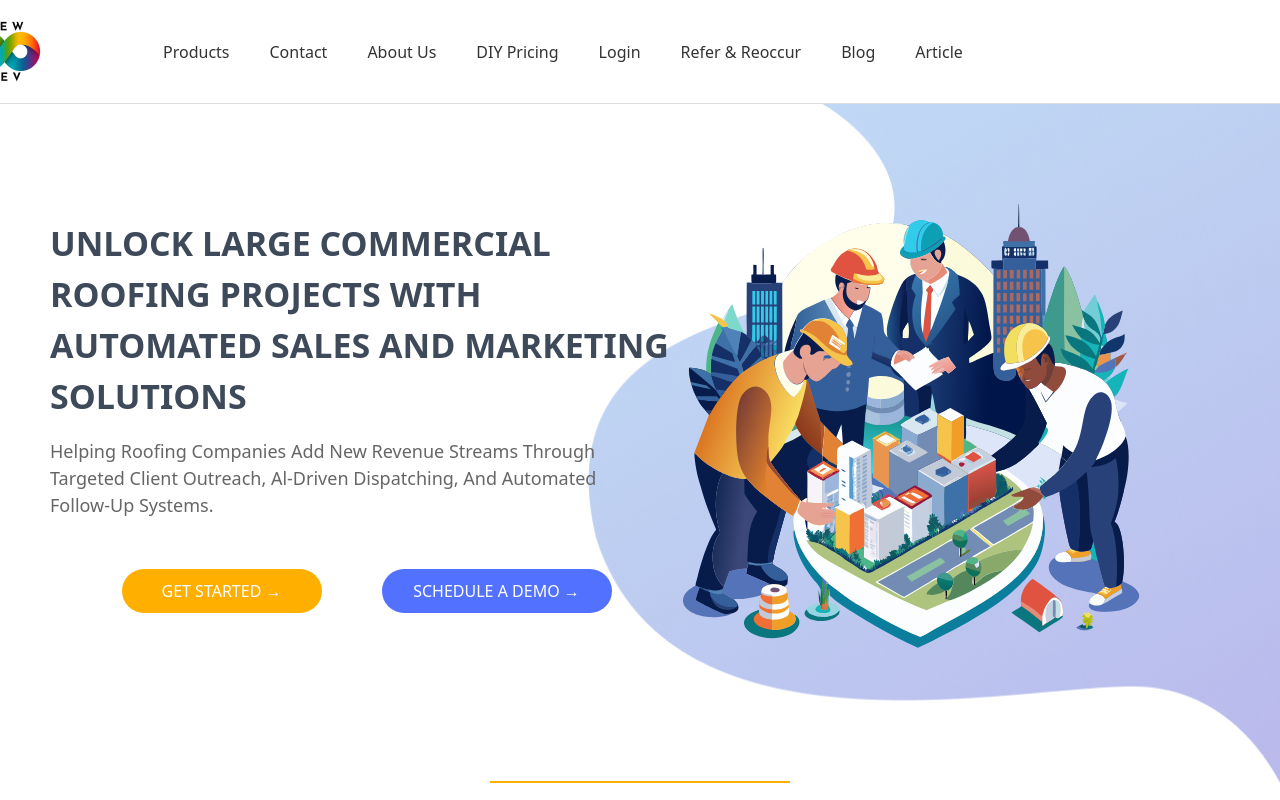
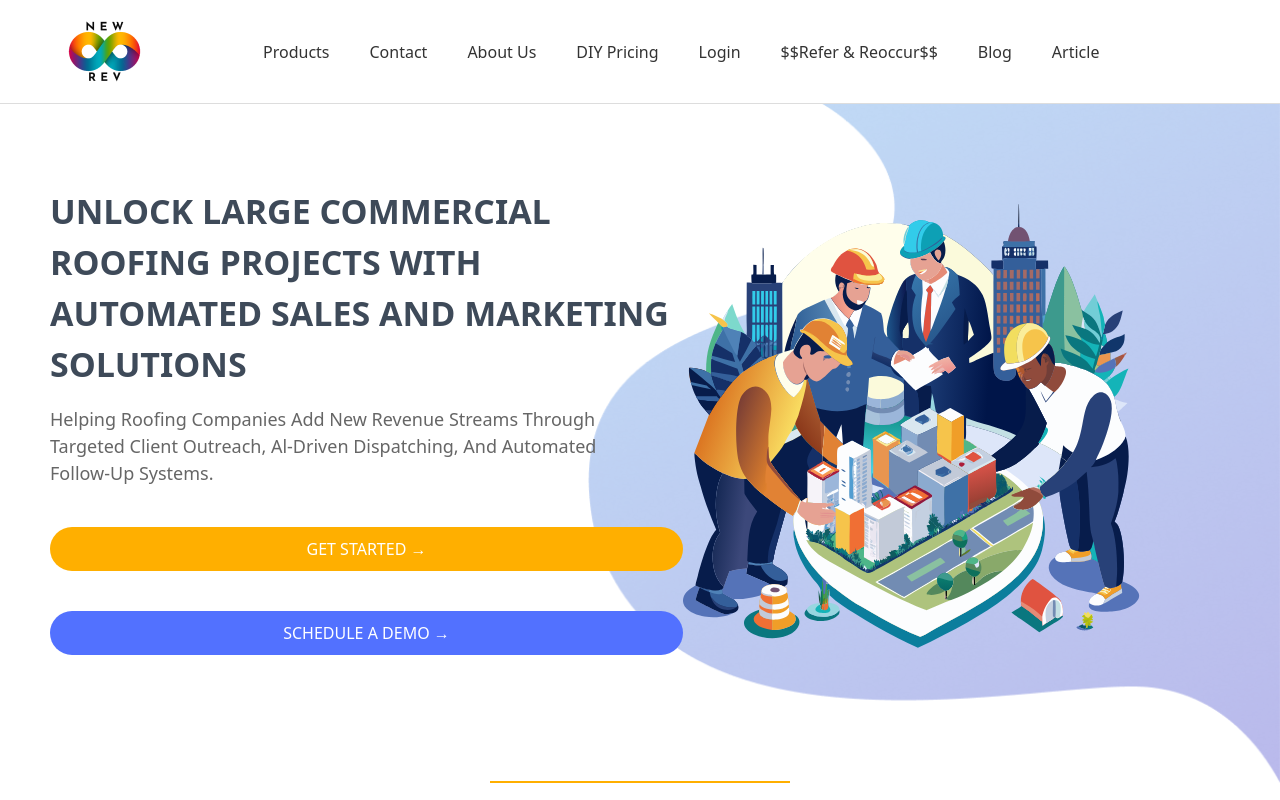
Before and after one commit to nidu003/rev, a Next.js app: page / in a window 1280 px wide. Shown: the top 800 px of the page. Built offline with nearby package versions, Linux system fonts and the light colour scheme.

Commit message:
update changesg on global.css and nav

```diff
--- a/app/globals.css
+++ b/app/globals.css
@@ -14,13 +14,14 @@ html,body {
 }
 
 /*Nav*/
+/* Base styles for desktop */
 .nav {
   display: flex;
   justify-content: space-between;
   align-items: center;
   padding: 1rem;
   border-bottom: 1px solid #ddd;
-  margin-left: -100px;
+  margin-left: 0; /* No negative margins */
 }
 
 .nav ul {
@@ -44,29 +45,71 @@ html,body {
   color: #666;
 }
 
-@media only screen and (max-width: 768px) {
+/* Tablet (max-width: 1024px) */
+@media only screen and (max-width: 1024px) {
   .nav {
-    flex-direction: column;
+    flex-direction: row; /* Keep horizontal layout for tablet */
+    justify-content: space-between;
+    padding: 0.5rem 1rem; /* Adjust padding */
   }
+
   .nav ul {
-    padding: 0;
+    display: flex;
+    flex-direction: row; /* Keep menu items in a row */
+    justify-content: space-around;
+    width: 100%; /* Spread menu items across the full width */
   }
+
   .nav li {
-    margin-right: -10px;
-    margin-bottom: 10px;
+    margin-right: 15px; /* Smaller margin between items */
   }
+
   .nav a {
-    font-size: 12px;
+    font-size: 16px; /* Slightly smaller text */
   }
+
   .nav img {
-    width: 20px;
-    height: 10px;
-    margin-left: 70px;
-    margin-right: -20px;
+    width: 30px; /* Adjust logo size for tablet */
+    height: auto;
+    margin-left: 0;
+    margin-right: 0;
   }
 }
 
+/* Mobile (max-width: 768px) */
+@media only screen and (max-width: 768px) {
+  .nav {
+    flex-direction: column; /* Stack items vertically */
+    align-items: flex-start; /* Align on the left */
+    padding: 1rem; /* Increase padding for touch devices */
+  }
+
+  .nav ul {
+    flex-direction: column; /* Stack the menu items vertically */
+    padding: 0;
+    width: 100%; /* Make the ul take full width */
+  }
+
+  .nav li {
+    margin-right: 0; /* No right margin */
+    margin-bottom: 10px; /* Space between items */
+  }
+
+  .nav a {
+    font-size: 14px; /* Smaller font size for mobile */
+  }
+
+  .nav img {
+    width: 40px; /* Adjust image size for mobile */
+    height: auto; /* Maintain aspect ratio */
+    margin-left: 0;
+    margin-right: 0;
+  }
+}
+
+
 /*Hero*/
+/* Base styles for desktop */
 .containerh {
   position: relative;
   display: flex;
@@ -107,7 +150,6 @@ p {
   display: flex;
   gap: 20px;
   margin-top: 20px;
-
 }
 
 .button {
@@ -130,7 +172,6 @@ p {
   cursor: pointer;
 }
 
-
 .background-image {
   height: 692px;
   position: absolute;
@@ -139,6 +180,45 @@ p {
   z-index: -1;
 }
 
+/* Tablet view (max-width: 1024px) */
+@media only screen and (max-width: 1024px) {
+  .containerh {
+    padding: 20px;
+    flex-direction: column;
+    align-items: center;
+  }
+
+  .image {
+    width: 80%;
+    height: auto;
+    margin-top: 30px;
+    margin-right: 0;
+  }
+
+  h1 {
+    font-size: 30px;
+    width: 100%;
+    text-align: center;
+  }
+
+  p {
+    font-size: 16px;
+    width: 80%;
+    text-align: center;
+  }
+
+  .buttons {
+    justify-content: center;
+    flex-direction: row;
+  }
+
+  .button, .button2 {
+    width: 180px;
+    font-size: 14px;
+  }
+}
+
+/* Mobile view (max-width: 768px) */
 @media only screen and (max-width: 768px) {
   .containerh {
     padding: 10px;
@@ -147,23 +227,39 @@ p {
   }
 
   .contenth {
-    flex-direction: column;
     align-items: center;
+  }
+
+  .image {
+    margin-top: 20px;
+    width: 80%;
+    height: auto;
+    margin-right: 0;
+    margin-left: 0;
+  }
+
+  h1 {
+    font-size: 24px;
+    width: 100%;
+    text-align: center;
+    margin-left: 0;
+  }
+
+  p {
+    font-size: 14px;
+    width: 90%;
+    text-align: center;
+    margin-left: 0;
   }
 
   .buttons {
     flex-direction: column;
+    gap: 10px;
   }
 
-  .button {
-    margin-bottom: 10px;
-  }
-
-  .image {
-    margin-top: 10px;
-    width: 80%;
-    height: auto;
-    margin-left: 20%;
+  .button, .button2 {
+    width: 100%;
+    padding: 10px;
   }
 
   .background-image {
@@ -173,11 +269,11 @@ p {
   .feature-item {
     flex-direction: column;
     align-items: center;
-
   }
 
   .feature-text {
     margin-left: 0;
+    text-align: center;
   }
 
   .col {
@@ -185,44 +281,25 @@ p {
     margin-bottom: 20px;
   }
 
-  .contenth h1{
-
-    text-align: center;
-    margin-left: -20px;
-  }
-
-  .contenth p{
-    width: 60%;
-    text-align: center;
-    margin-left: 130px;
-  }
-
   .rowf {
     flex-direction: column;
     align-items: center;
   }
 
-  .col .feature-item img{
-    margin-left: -70%;
+  .feature-item img {
+    margin-left: 0;
   }
 
-  .col .feature-text{
-    margin-left: -30%;
+  .col .feature-text {
+    margin-left: 0;
+    text-align: center;
   }
 
-  .feature-item1 img{
-    margin-left: -60%;
-  }
-
-  .col .feature-item2 img{
-    margin-left: -20%;
-  }
-
-  .containerf{
+  .containerf {
     display: none;
   }
+}
 
-}
 
 /*Feature*/
 .containerf {
@@ -273,15 +350,15 @@ p {
 /*Services*/
 
 
+/* Base styles for desktop */
 .containerss {
   max-width: 100%;
-
   padding: 20px;
   text-align: center;
   align-items: center;
 }
 
-.Heads{
+.Heads {
   font-size: 18px;
   font-weight: 700;
   color: #FFC787;
@@ -294,7 +371,6 @@ p {
   font-weight: 700;
   margin-bottom: 10px;
   color: #3E4A59;
-
 }
 
 .subtitless {
@@ -305,7 +381,6 @@ p {
 }
 
 .servicesGrid {
-
   display: grid;
   grid-template-columns: repeat(3, 1fr);
   gap: 20px;
@@ -317,7 +392,6 @@ p {
   align-items: center;
   width: 480px;
   background: #fff;
-
   padding: 20px;
   text-align: center;
 }
@@ -339,58 +413,79 @@ p {
   margin-bottom: 15px;
 }
 
-
-
-
-@media only screen and (max-width: 480px) {
-
+/* Tablet view (max-width: 1024px) */
+@media only screen and (max-width: 1024px) {
   .servicesGrid {
-    grid-template-columns: repeat(1, 1fr);
-    gap: 10px;
-    margin-left: -90px;
+    grid-template-columns: repeat(2, 1fr);
+    gap: 15px;
   }
-
 
   .serviceCard {
     width: 90%;
-    padding: 10px;
-    text-align: center;
+    padding: 15px;
   }
 
+  .icon {
+    width: 60px;
+  }
 
-  .icon {
-    width: 30px;
+  .Heads {
+    font-size: 16px;
+  }
+
+  .titless {
+    font-size: 22px;
+  }
+
+  .subtitless {
+    font-size: 1rem;
+  }
+
+  .serviceCard h3 {
+    font-size: 1.2rem;
+  }
+
+  .serviceCard p {
+    font-size: 14px;
+  }
+}
+
+/* Mobile view (max-width: 768px and below) */
+@media only screen and (max-width: 768px) {
+  .servicesGrid {
+    grid-template-columns: 1fr;
+    gap: 10px;
     margin: 0 auto;
   }
 
+  .serviceCard {
+    width: 100%;
+    padding: 10px;
+  }
+
+  .icon {
+    width: 40px;
+  }
 
   .Heads {
     font-size: 14px;
-    text-align: center;
-    margin-left: -160px;
   }
 
   .titless {
     font-size: 18px;
-    text-align: center;
   }
 
   .subtitless {
     font-size: 0.9rem;
-    text-align: center;
-    margin-left: -100px;
   }
 
   .serviceCard h3 {
     font-size: 1rem;
-    text-align: center;
   }
 
   .serviceCard p {
     font-size: 12px;
-    text-align: center;
   }
-
 
   .containerss {
     text-align: center;
@@ -418,30 +513,33 @@ p {
   margin-top: 50px;
 }
 
-.reviews-container, .communication-container {
+.reviews-container,
+.communication-container {
   display: flex;
   justify-content: center;
   margin-bottom: 20px;
 }
 
-.reviews-content, .communication-content {
+.reviews-content,
+.communication-content {
   display: flex;
   flex-direction: row;
   align-items: center;
   justify-content: center;
 }
 
-.communication-text{
-  margin-left: 200px;
+.communication-text {
+  margin-left: 150px; /* Adjusted for wider screens */
 }
 
-.communication-image{
-  margin-left: 150px;
+.communication-image {
+  margin-left: 20px; /* Reduced margin for better spacing */
 }
 
 button {
   margin: 20px;
 }
+
 .reviews-container {
   padding: 20px;
 }
@@ -466,11 +564,8 @@ button {
   height: auto;
 }
 
-
 .communication-container {
-
   padding: 20px;
-
 }
 
 .communication-content {
@@ -487,85 +582,126 @@ button {
   flex: 1;
 }
 
-
-
 .communication-container p {
   font-size: 16px;
   margin-bottom: 20px;
 }
 
-
-
-.reviews-text h1, .communication-text h1{
+.reviews-text h1,
+.communication-text h1 {
   font-size: 18px;
   font-weight: 700;
   color: #FFC787;
   font-family: Open Sans;
 }
 
-.reviews-text h2, .communication-text h2{
+.reviews-text h2,
+.communication-text h2 {
   font-size: 28px;
   font-weight: 700;
   color: #3E4A59;
 }
 
-@media (max-width: 768px) {
+/* Media Queries for Responsiveness */
+@media (max-width: 1024px) {
   .containerrr {
     margin: 20px;
     padding: 10px;
   }
 
-  .reviews-container, .communication-container {
-    width: 420px;
-    margin-bottom: 20px;
-    display: flex;
+  .reviews-container,
+  .communication-container {
+    width: 100%; /* Make containers full width */
+    flex-direction: column;
+    align-items: center; /* Center alignment */
+  }
+
+  .reviews-content,
+  .communication-content {
     flex-direction: column;
   }
 
-  .reviews-content, .communication-content {
-    display: flex;
-    flex-direction: column;
+  .reviews-text,
+  .communication-text {
+    width: 100%;
+    margin-bottom: 20px;
   }
 
-  .reviews-text, .communication-text {
-    width: 100%;
-    margin-bottom: 20px;
-
-  }
-
-  .reviews-image, .communication-image {
-    width: 60%;
+  .reviews-image,
+  .communication-image {
+    width: 80%; /* Adjusted for better mobile layout */
     height: auto;
     margin-bottom: 20px;
   }
 
-  .button, .button2 {
-    width: 50%;
+  button {
+    width: 100%; /* Full width buttons */
     padding: 10px;
     font-size: 16px;
     text-align: center;
   }
 
+  .communication-text {
+    margin-left: 0; /* Reset margin for mobile */
+    text-align: center; /* Center text */
+  }
+
+  .communication-image {
+    margin-left: 0; /* Reset margin for mobile */
+  }
+}
+
+@media (max-width: 768px) {
+  .containerrr {
+    margin: 10px; /* Adjust margin for smaller devices */
+    padding: 10px;
+  }
+
+  .reviews-container,
+  .communication-container {
+    width: 100%; /* Full width for smaller screens */
+    margin-bottom: 20px;
+  }
+
+  .reviews-content,
+  .communication-content {
+    flex-direction: column;
+  }
+
+  .reviews-text,
+  .communication-text {
+    width: 100%;
+    margin-bottom: 20px;
+  }
+
+  .reviews-image,
+  .communication-image {
+    width: 100%; /* Full width images */
+    height: auto;
+    margin-bottom: 20px;
+  }
+
   h1 {
-    font-size: 18px;
+    font-size: 16px; /* Adjusted font size for headers */
   }
 
   h2 {
-    font-size: 16px;
+    font-size: 14px; /* Adjusted font size for subheaders */
   }
 
-  .reviews-text p, .communication-text p {
+  .reviews-text p,
+  .communication-text p {
     width: 100%;
-   font-size: 14px;
-
+    font-size: 12px; /* Adjusted font size for paragraphs */
   }
 
-  .communication-container{
-    margin-left: -200px;
+  .communication-container {
+    margin-left: 0; /* Reset margin */
+    text-align: center; /* Center alignment */
   }
 
-  .communication-image{
-    margin-left: 60%;
+  .communication-image {
+    margin-left: 0; /* Reset margin */
   }
 }
 
@@ -585,7 +721,6 @@ button {
   margin: 40px auto;
   padding: 20px;
   background-color: white;
-
 }
 
 .containerap h1 {
@@ -605,15 +740,32 @@ button {
 }
 
 .logos img {
-  width: 1079px;
-  height: 140px;
+  width: 100%; /* Set to 100% for responsiveness */
+  max-width: 300px; /* Set a maximum width for images */
+  height: auto; /* Maintain aspect ratio */
   margin: 10px;
-
 }
 
+/* Media Queries for Responsive Design */
 @media (max-width: 768px) {
-  .logos img{
-    width: auto;
+  .logos img {
+    width: 100%; /* Full width on mobile */
+    max-width: 200px; /* Set maximum width for smaller devices */
+    height: auto; /* Maintain aspect ratio */
+  }
+
+  .containerap h1 {
+    font-size: 24px; /* Adjust font size for headers on mobile */
+  }
+}
+
+@media (max-width: 480px) {
+  .containerap h1 {
+    font-size: 20px; /* Further adjust font size for very small screens */
+  }
+
+  .logos img {
+    max-width: 150px; /* Further reduce max width for very small screens */
   }
 }
 
@@ -633,13 +785,12 @@ button {
 /*Contact*/
 .containerc {
   max-width: 100%;
-  height: 692px;
+  height: auto; /* Change to auto for better responsiveness */
   padding: 20px;
   background: linear-gradient( rgba(33,181,194,1) 100%, rgba(31,208,182,1) 100%, rgba(35,147,209,1) 100%);
-
 }
 
-.containerc h1{
+.containerc h1 {
   font-size: 28px;
   font-weight: 700;
   color: #FFFFFF;
@@ -647,7 +798,7 @@ button {
   margin-left: 5%;
 }
 
-.containerc p{
+.containerc p {
   font-size: 16px;
   font-weight: 400;
   color: #FFFFFF;
@@ -657,36 +808,66 @@ button {
 .imageContainerc {
   display: flex;
   justify-content: space-between;
+  flex-wrap: wrap; /* Allow wrapping for better responsiveness */
 }
 
-.home{
+.home {
   margin-top: 8%;
-  margin-left: 20%;
+  margin-left: 20%; /* Consider changing this to auto for better centering */
 }
 
 .floatRight {
-  height: 500px;
-
+  height: auto; /* Set height to auto for responsive image scaling */
+  max-height: 500px; /* Maintain a maximum height */
   margin-top: -5%;
 }
 
 @media only screen and (max-width: 768px) {
-
-  .containerc, .containerg {
-    position: relative;
-    width: 100%;
-    padding: 20px;
-    height: auto;
+  .containerc {
+    height: auto; /* Allow height to adjust based on content */
+    padding: 15px; /* Reduce padding on smaller screens */
   }
 
-  .containerg{
-    height: auto;
-    overflow-x: hidden;
+  .containerc h1 {
+    font-size: 24px; /* Decrease font size on tablets */
+    margin-left: 2%; /* Adjust margin for smaller screens */
   }
 
-  .containerg h1{
-    margin-top: 15%;
+  .containerc p {
+    font-size: 14px; /* Decrease font size for paragraphs */
+    margin-left: 2%; /* Adjust margin for smaller screens */
   }
+
+  .imageContainerc {
+    flex-direction: column; /* Stack images vertically on smaller screens */
+    align-items: center; /* Center images */
+    justify-content: center; /* Center content */
+  }
+
+  .home {
+    margin-left: 0; /* Center home section */
+    margin-top: 5%; /* Adjust top margin */
+  }
+
+  .floatRight {
+    margin: 0 auto; /* Center the floating image */
+    max-height: 400px; /* Adjust max-height for smaller screens */
+  }
+}
+
+@media only screen and (max-width: 480px) {
+  .containerc h1 {
+    font-size: 20px; /* Further decrease font size on mobile */
+  }
+
+  .containerc p {
+    font-size: 12px; /* Further decrease font size for mobile */
+  }
+
+  .floatRight {
+    max-height: 300px; /* Adjust max-height for mobile */
+  }
+}
 
   /* Image container styles */
   .imageContainerc {
@@ -740,7 +921,7 @@ button {
 }
 
 
-}
+
 
 
 /*Grow*/
@@ -834,7 +1015,7 @@ button {
   flex-direction: column;
   align-items: center;
   justify-content: center;
-  width: 720px;
+  width: 720px; /* Fixed width */
   padding: 20px;
   border: 1px solid #ddd;
   border-radius: 8px;
@@ -886,54 +1067,77 @@ button {
 @media only screen and (max-width: 768px) {
   .testimonial-card {
     margin: 10px;
-    width: 100%;
+    width: calc(100% - 40px); /* Adjust width to accommodate padding/margins */
+    max-width: 720px; /* Keep max width for larger screens */
   }
+
   .testimonial-image {
     width: 80px;
     height: 80px;
   }
-  .testimonial-content {
-    text-align: center;
+
+  .testimonial-name {
+    font-size: 18px; /* Slightly decrease font size for better readability */
   }
-  .testimonial-name {
-    font-size: 16px;
-  }
+
   .testimonial-role {
     font-size: 14px;
   }
+
   .testimonial-text {
-    font-size: 12px;
-    text-align: center;
-    width: 60%;
-    margin-left: 20%;
-  }
-  .Heads {
-    font-size: 20px;
-    text-align: center;
-  }
-  .titless {
-    font-size: 18px;
-    text-align: center;
+    font-size: 14px; /* Increase font size for readability on smaller screens */
+    width: 90%; /* Adjust width to prevent overflow */
+    margin: 0 auto; /* Center the text */
   }
 
+  .titlet {
+    font-size: 1.8em; /* Reduce title size */
+  }
+
+  .subtitlet {
+    font-size: 1.1em; /* Slightly reduce subtitle size */
+  }
 
   .subtitlest {
-    font-size: 14px;
-    text-align: center;
-    width: 80%;
+    font-size: 14px; /* Adjust subtitle size */
+    width: 90%; /* Center and adjust width */
+  }
+}
+
+@media only screen and (max-width: 480px) {
+  .titlet {
+    font-size: 1.5em; /* Further decrease title size for mobile */
+  }
+
+  .subtitlet {
+    font-size: 1em; /* Further decrease subtitle size for mobile */
+  }
+
+  .testimonial-name {
+    font-size: 16px; /* Adjust name size for mobile */
+  }
+
+  .testimonial-role {
+    font-size: 12px; /* Adjust role size for mobile */
+  }
+
+  .testimonial-text {
+    font-size: 12px; /* Adjust text size for mobile */
+    width: 100%; /* Full width on mobile */
   }
 }
 
 /*About*/
 .About-container {
-
   padding: 20px;
-
+  display: flex;
+  justify-content: center; /* Centering the container */
+  margin-bottom: 20px;
 }
 
 .About-content {
   display: flex;
-  flex-direction: row;
+  flex-direction: row; /* Horizontal layout for larger screens */
   align-items: center;
 }
 
@@ -945,34 +1149,25 @@ button {
   flex: 1;
 }
 
-
-
 .About-container p {
   font-size: 16px;
   margin-bottom: 20px;
 }
 
-
-
-.About-text h1{
+.About-text h1 {
   font-size: 18px;
   font-weight: 700;
   color: #FFC787;
-  font-family: Open Sans;
+  font-family: 'Open Sans', sans-serif;
 }
 
-.About-text h2{
+.About-text h2 {
   font-size: 28px;
   font-weight: 700;
   color: #3E4A59;
 }
 
-.About-container {
-  display: flex;
-  justify-content: center;
-  margin-bottom: 20px;
-}
-
+/* Flex container for wider screens */
 .About-content {
   display: flex;
   flex-direction: row;
@@ -980,71 +1175,75 @@ button {
   justify-content: center;
 }
 
-.about-text{
-  margin-left: 200px;
+.about-text {
+  margin-left: 20px; /* Adjusted margin for better spacing */
 }
 
-.About-image{
-  margin-left: 150px;
+.About-image {
+  margin-left: 20px; /* Adjusted margin for better spacing */
 }
 
 @media (max-width: 768px) {
-  .containerrr {
-    margin: 20px;
-    padding: 10px;
-  }
-
- .About-container {
-    width: 420px;
-    margin-bottom: 20px;
-    display: flex;
-    flex-direction: column;
-    margin-left: 500px;
+  .About-container {
+    flex-direction: column; /* Stack vertically on smaller screens */
+    align-items: center; /* Center align items */
+    width: 100%; /* Full width on smaller screens */
+    padding: 10px; /* Reduced padding */
+    margin-left: 0; /* Reset margin */
   }
 
   .About-content {
-    display: flex;
-    flex-direction: column;
+    flex-direction: column; /* Change to column layout */
+    align-items: center; /* Center align items */
+    width: 100%; /* Full width */
   }
 
   .About-text {
-    width: 100%;
+    width: 100%; /* Full width */
     margin-bottom: 20px;
-
+    text-align: center; /* Center text */
   }
 
- .About-image {
-    width: 60%;
+  .About-image {
+    width: 60%; /* Responsive width */
     height: auto;
-    margin-bottom: 20px;
+    margin: 0; /* Reset margin */
+    margin-bottom: 20px; /* Space below image */
   }
 
-  .button, .button2 {
-    width: 50%;
+  .button,
+  .button2 {
+    width: 50%; /* Responsive button width */
     padding: 10px;
     font-size: 16px;
     text-align: center;
   }
 
   h1 {
-    font-size: 18px;
+    font-size: 18px; /* Responsive h1 size */
   }
 
   h2 {
-    font-size: 16px;
+    font-size: 16px; /* Responsive h2 size */
   }
 
   .About-text p {
-    width: 100%;
-   font-size: 14px;
+    width: 100%; /* Full width for paragraphs */
+    font-size: 14px; /* Adjusted font size */
+  }
+}
 
+@media (max-width: 480px) {
+  .About-text h2 {
+    font-size: 24px; /* Further reduce h2 size for mobile */
   }
 
-  .About-container{
-    margin-left: 0px;
+  .About-text h1 {
+    font-size: 16px; /* Further reduce h1 size for mobile */
   }
 
-  .About-image{
-    margin-left: 10%;
+  .button,
+  .button2 {
+    width: 100%; /* Full width for buttons on mobile */
   }
 }
--- a/component/Nav.tsx
+++ b/component/Nav.tsx
@@ -37,7 +37,7 @@ const Nav = () => {
         </li>
         <li style={{ display: 'flex', alignItems: 'center', marginLeft: 20 }}>
           <Link href="/refer-reoccur">
-            Refer & Reoccur
+            $$Refer & Reoccur$$
           </Link>
         </li>
         <li style={{ display: 'flex', alignItems: 'center', marginLeft: 20 }}>
```
